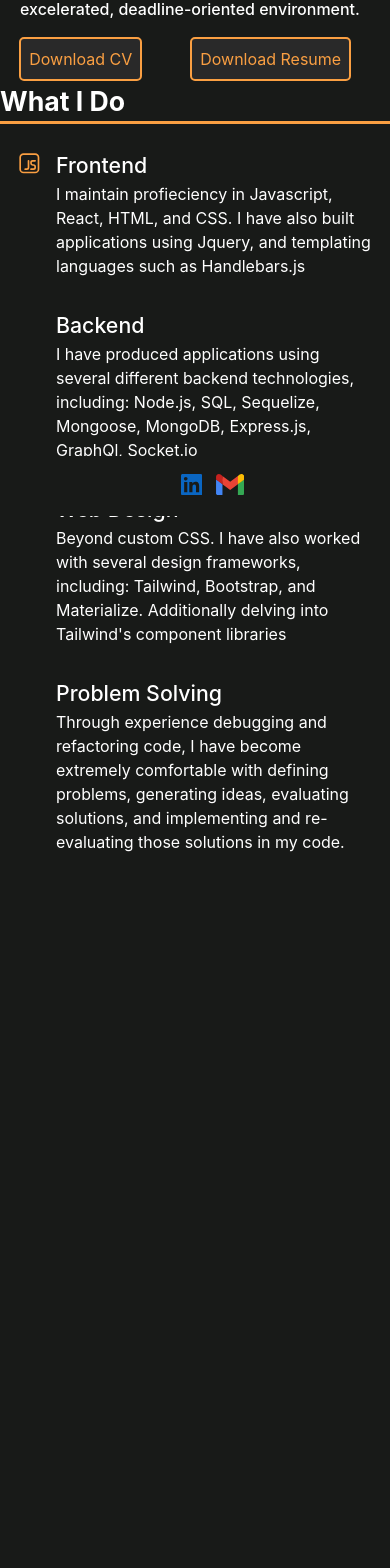
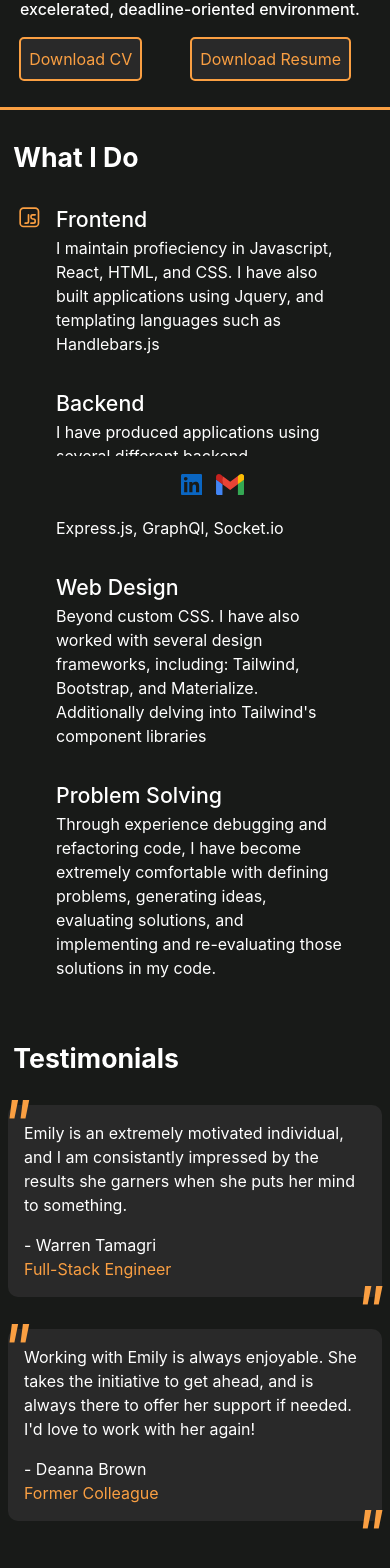
Before and after one commit to emilypape/emily-portfolio-2, a React (Create React App) app: page /Resume in a window 390 px wide. Shown: the part 328-1896 px from the top of the page. Before the commit the page ends 1214 px from the top, so only its background shows below. Built offline with nearby package versions, Linux system fonts and the light colour scheme; some icons are missing.

Commit message:
add testimonials

```diff
--- a/src/components/Contact/index.js
+++ b/src/components/Contact/index.js
@@ -21,7 +21,7 @@ function Contact({ toggleModal, isModalOpen }) {
               <a target='_blank' rel='noreferrer' href='https://www.linkedin.com/feed/' className='contact-icon'>
                 <Icon className='icon-styles' icon='logos:linkedin-icon' />
               </a>
-              <a href='mailto:eap6787t@gmail.com' className='contact-icon'>
+              <a href='mailto:eap6787@gmail.com' className='contact-icon'>
                 <Icon className='icon-styles' icon='logos:google-gmail' />
               </a>
             </div>
--- a/src/components/Footer/index.js
+++ b/src/components/Footer/index.js
@@ -13,7 +13,7 @@ function Footer() {
           <Icon className='footer-icon' icon='logos:linkedin-icon' />
         </a>
         &nbsp;&nbsp;&nbsp;
-        <a href='mailto:eap6787t@gmail.com'>
+        <a href='mailto:eap6787@gmail.com'>
           <Icon className='footer-icon' icon='logos:google-gmail' />
         </a>
       </div>
--- a/src/components/Portfolio/index.js
+++ b/src/components/Portfolio/index.js
@@ -31,6 +31,7 @@ function Portfolio() {
           <Icon className='icon-styles icon-prof-style' icon='akar-icons:github-fill' />
         </a>
       </Carousel.Item>
+
       <Carousel.Item className='gb-carousel'>
         <a target='_blank' rel='noreferrer' href='https://git-blogging.herokuapp.com/'>
           <img className='blog-img' width='100%' src={techBlog} alt='tech blog' />
--- a/src/components/Professional-details/index.js
+++ b/src/components/Professional-details/index.js
@@ -44,7 +44,7 @@ function Details() {
             </p>
           </div>
         </div>
-        <div className='skill-box'>
+        <div className='skill-box bottom-row'>
           <div className='skill-title-box'>
             <Icon className='icon-resume' icon='emojione-monotone:thought-balloon' color='#fa9f42' />
             <h1 className='skill-title'>Problem Solving</h1>
--- a/src/components/Resume/index.js
+++ b/src/components/Resume/index.js
@@ -1,6 +1,7 @@
 import React from 'react';
 import smileHeadshot from '../../assets/images/smileheadshot.JPG';
 import Details from '../Professional-details';
+import Testimonials from '../Testimonials';
 
 function Resume() {
   return (
@@ -25,6 +26,7 @@ function Resume() {
         </div>
       </div>
       <Details />
+      <Testimonials />
     </div>
   );
 }
--- /dev/null
+++ b/src/components/Testimonials/index.js
@@ -0,0 +1,45 @@
+import React from 'react';
+import warren from '../../assets/images/warren.jpg';
+import deanna from '../../assets/images/deanna.jpg';
+
+function Testimonials() {
+  return (
+    <div>
+      <h1 className='testimonials-title'>Testimonials</h1>
+      <div className='box-of-referals'>
+        <div className='reference-box'>
+          <a href='https://www.linkedin.com/in/warren-tamagri-5648a71ba/'>
+            <img className='reference-img' src={warren} alt='reference ' />
+          </a>
+          <div className='reference-text-box'>
+            <p className='reference-text'>
+              {' '}
+              <span className='top-quote-w'>"</span>Emily is an extremely motivated individual, and I am consistantly
+              impressed by the results she garners when she puts her mind to something.
+              <span className='bottom-quote-w'>"</span>
+            </p>
+            <h2 className='referer-name'>- Warren Tamagri</h2>
+            <h3 className='referer-postion'>Full-Stack Engineer</h3>
+          </div>
+        </div>
+        <div className='reference-box'>
+          <a href='https://www.linkedin.com/in/warren-tamagri-5648a71ba/'>
+            <img className='reference-img-2' src={deanna} alt='reference 2' />
+          </a>
+          <div className='reference-text-box'>
+            <p className='reference-text'>
+              {' '}
+              <span className='top-quote-d'>"</span>Working with Emily is always enjoyable. She takes the initiative to
+              get ahead, and is always there to offer her support if needed. I'd love to work with her again!
+              <span className='bottom-quote-d'>"</span>
+            </p>
+            <h2 className='referer-name'>- Deanna Brown</h2>
+            <h3 className='referer-postion'>Former Colleague</h3>
+          </div>
+        </div>
+      </div>
+    </div>
+  );
+}
+
+export default Testimonials;
--- a/src/index.css
+++ b/src/index.css
@@ -386,13 +386,14 @@ code {
 }
 
 .smile-headshot {
-  width: 90em;
-  height: 18em;
+  width: 40em;
+  height: 20em;
   position: relative;
   overflow: hidden;
   border-radius: 50%;
   border: #292929 solid 8px;
-  margin-left: 2em;
+  margin-left: 12em;
+  margin-bottom: 1em;
 }
 
 .profile-box {
@@ -405,28 +406,29 @@ code {
 }
 
 .second-bio-text {
-  margin-left: 2.7em;
+  margin-left: 13em;
   font-weight: 500;
-  margin-right: 1em;
+  margin-right: 15em;
 }
 
 .bio-name-text {
   font-size: 30pt;
   color: #fa9f42;
   font-weight: 700;
-  margin-left: 1em;
+  margin-left: 5.2em;
 }
 
 .bio-position-text {
   font-size: 12pt;
-  margin-left: 2.5em;
+  margin-left: 13em;
+  margin-top: 2em;
 }
 
 .cv-btn {
   background-color: #292929;
   border-radius: 5px;
   padding: 0.5em;
-  margin-left: 2.5em;
+  margin-left: 13em;
   margin-right: 3em;
   margin-top: 1em;
 }
@@ -451,9 +453,12 @@ code {
 .what-i-do {
   color: white;
   font-weight: 700;
-  border-bottom: #fa9f42 solid 3px;
+  border-top: #fa9f42 solid 3px;
   font-size: 20pt;
   margin-bottom: 1em;
+  margin-top: 1em;
+  padding-left: 0.5em;
+  padding-top: 1em;
 }
 
 .what-i-do-box {
@@ -466,7 +471,7 @@ code {
 }
 
 .skill-description-box {
-  width: 20em;
+  width: 18em;
 }
 
 .skill-box {
@@ -483,6 +488,123 @@ code {
 .skill-title {
   font-size: 16pt;
   font-weight: 500;
+}
+
+/* .bottom-row {
+  margin-bottom: 5em;
+} */
+
+.selected {
+  color: #fa9f42;
+}
+
+/* start testimonials */
+
+.box-of-referals {
+  margin-bottom: 10rem;
+  display: flex;
+  flex-wrap: wrap;
+}
+
+.reference-box {
+  background-color: #292929;
+  width: 30em;
+  margin-left: 6em;
+  padding: 2em;
+  border-radius: 10px;
+  margin-top: 4em;
+}
+
+.reference-text-box {
+  display: flex;
+  flex-direction: column;
+  align-items: flex-start;
+}
+
+.testimonials-title {
+  font-size: 20pt;
+  margin-bottom: 1em;
+  padding-left: 0.5em;
+  padding-top: 1em;
+  color: white;
+  font-weight: 700;
+}
+
+.reference-img {
+  width: 100px;
+  height: 100px;
+  position: relative;
+  overflow: hidden;
+  border-radius: 50%;
+  position: absolute;
+  margin-top: -3em;
+  left: 4em;
+}
+
+.reference-img:hover {
+  width: 105px;
+  height: 105px;
+}
+
+.reference-text {
+  margin-left: 3em;
+  margin-bottom: 1em;
+}
+
+.top-quote-w {
+  position: absolute;
+  font-size: 50pt;
+  font-style: italic;
+  left: 0.8em;
+  margin-top: -1em;
+  color: #fa9f42;
+}
+
+.bottom-quote-w {
+  position: absolute;
+  font-size: 50pt;
+  font-style: italic;
+  left: 8.3em;
+  margin-top: 1.55em;
+  color: #fa9f42;
+}
+
+.referer-postion {
+  color: #fa9f42;
+}
+
+.reference-img-2 {
+  width: 100px;
+  height: 100px;
+  position: relative;
+  overflow: hidden;
+  border-radius: 50%;
+  position: absolute;
+  margin-top: -3em;
+  margin-left: -3.8em;
+}
+
+.reference-img-2:hover {
+  width: 105px;
+  height: 105px;
+}
+
+.top-quote-d {
+  position: absolute;
+  font-size: 50pt;
+  font-style: italic;
+  margin-top: -1em;
+  color: #fa9f42;
+  left: 9.5em;
+}
+
+.bottom-quote-d {
+  position: absolute;
+  font-size: 50pt;
+  font-style: italic;
+  margin-top: 1.2em;
+  color: #fa9f42;
+  left: 17em;
 }
 
 /* start media queries */
@@ -614,6 +736,149 @@ code {
 
   .contact-message {
     margin: 1.2em 0.5em 0 0.5em;
+  }
+
+  /* start resume page */
+
+  .smile-headshot {
+    width: 90em;
+    height: 18em;
+    position: relative;
+    overflow: hidden;
+    border-radius: 50%;
+    border: #292929 solid 8px;
+    margin-left: 2em;
+  }
+
+  .profile-box {
+    display: flex;
+  }
+
+  .text-bio-box {
+    display: flex;
+    flex-direction: column;
+  }
+
+  .second-bio-text {
+    margin-left: 2.7em;
+    font-weight: 500;
+    margin-right: 1em;
+  }
+
+  .bio-name-text {
+    font-size: 30pt;
+    font-weight: 700;
+    margin-left: 1em;
+  }
+
+  .bio-position-text {
+    font-size: 12pt;
+    margin-left: 2.5em;
+    margin-top: 0;
+  }
+
+  .cv-btn {
+    border-radius: 5px;
+    padding: 0.5em;
+    margin-left: 2.5em;
+    margin-right: 3em;
+    margin-top: 1em;
+  }
+
+  .resume-btn {
+    border-radius: 5px;
+    padding: 0.5em;
+  }
+
+  /* start what i do section of resume */
+  .what-i-do {
+    color: white;
+    font-weight: 700;
+    border-top: #fa9f42 solid 3px;
+    font-size: 20pt;
+    margin-bottom: 1em;
+    margin-top: 1em;
+    padding-left: 0.5em;
+    padding-top: 1em;
+  }
+
+  .what-i-do-box {
+    display: flex;
+    flex-wrap: wrap;
+  }
+
+  .skill-title-box {
+    display: flex;
+  }
+
+  .skill-description-box {
+    width: 18em;
+  }
+
+  .skill-box {
+    margin-left: 3.5em;
+    margin-bottom: 2em;
+  }
+
+  .icon-resume {
+    font-size: 20pt;
+    margin-left: -1.5em;
+    margin-right: 0.5em;
+  }
+
+  .skill-title {
+    font-size: 16pt;
+    font-weight: 500;
+  }
+
+  /* .bottom-row {
+    margin-bottom: 5em;
+  } */
+  /* start testimonials */
+  .top-quote-w {
+    position: absolute;
+    font-size: 50pt;
+    font-style: italic;
+    left: 0.8em;
+    margin-top: -1em;
+    color: #fa9f42;
+  }
+
+  .bottom-quote-w {
+    position: absolute;
+    font-size: 50pt;
+    font-style: italic;
+    left: 8.3em;
+    margin-top: 1.2em;
+    color: #fa9f42;
+  }
+
+  .reference-img-2 {
+    width: 100px;
+    height: 100px;
+    position: relative;
+    overflow: hidden;
+    border-radius: 50%;
+    position: absolute;
+    margin-top: -3em;
+  }
+
+  .top-quote-d {
+    position: absolute;
+    font-size: 50pt;
+    font-style: italic;
+    left: 0.8em;
+    margin-top: -1em;
+    color: #fa9f42;
+  }
+
+  .bottom-quote-d {
+    position: absolute;
+    font-size: 50pt;
+    font-style: italic;
+    left: 8.3em;
+    margin-top: 1.2em;
+    color: #fa9f42;
   }
 }
 @media only screen and (max-width: 768px) {
@@ -861,6 +1126,47 @@ code {
     border: #fa9f42 solid 2px;
     color: #fa9f42;
   }
+
+  /* testimonials */
+  .reference-box {
+    margin-left: 0.5em;
+    margin-right: 0.5em;
+    margin-top: 0;
+    margin-bottom: 2em;
+    padding: 1em;
+  }
+
+  .reference-img {
+    display: none;
+  }
+
+  .reference-img-2 {
+    display: none;
+  }
+
+  .reference-text {
+    margin-left: 0;
+  }
+
+  .top-quote-d {
+    left: 0;
+    margin-top: -0.7em;
+  }
+
+  .top-quote-w {
+    left: 0;
+    margin-top: -0.7em;
+  }
+
+  .bottom-quote-w {
+    left: 5.3em;
+    margin-top: 1em;
+  }
+
+  .bottom-quote-d {
+    left: 5.3em;
+    margin-top: 1em;
+  }
 }
 
 @media only screen and (max-width: 375px) {
```
Also changed, not shown: src/components/Nav/index.js (+17 -3 lines), src/assets/images/deanna.jpg (added), src/assets/images/warren.jpg (added).
